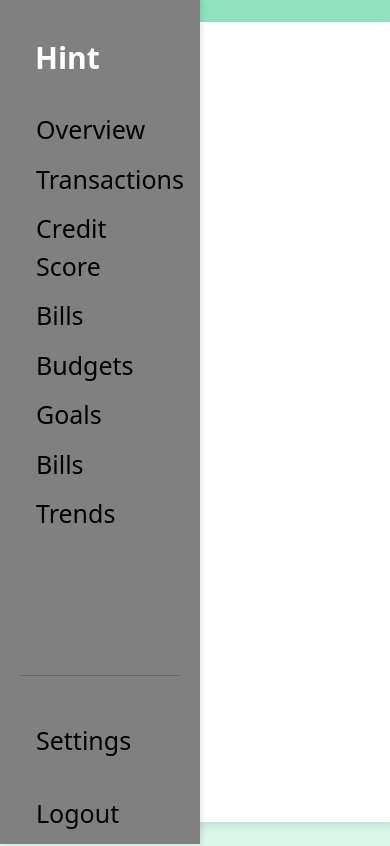
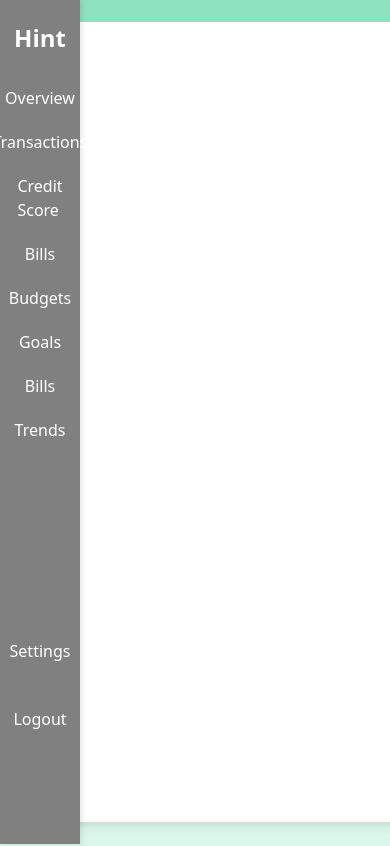
Before and after one commit to oceanchen011/Hint---Finance-Tracker, a React (Create React App) app in the folder frontend/: page /Budget in a window 390 px wide. Shown: the top 846 px of the page. Built offline with nearby package versions, Linux system fonts and the light colour scheme.

Commit message:
fixed sidebar css issues and fixed total

```diff
--- a/frontend/src/Components/Budgets/Budget.jsx
+++ b/frontend/src/Components/Budgets/Budget.jsx
@@ -28,7 +28,13 @@
             <Sidebar />
             <Container
                 className="my-4"
-                style={{ width: "1400px", height: "800px", padding: "20px", margin: "0 auto" }} /* Inline style to remove extra space */
+                style={{
+                    width: "1400px", // Adjust to leave space for sidebar
+                    marginLeft: "6vw", // Offset content to the right of the sidebar
+                    height: "800px",
+                    padding: "20px",
+                    margin: "0 auto"
+                }}
             >
                 <Stack direction="horizontal" gap="2" className="mb-4">
                     <h1 className="me-auto" style={{ margin: 0 }}>Budgets</h1>
--- a/frontend/src/Components/Sidebar/Sidebar.css
+++ b/frontend/src/Components/Sidebar/Sidebar.css
@@ -1,67 +1,97 @@
-.body{
-    margin: 0;
+.sidebar {
+    position: fixed;
+    top: 0;
+    left: 0;
+    width: 15vw; /* Default width */
+    max-width: 150px; /* Limit for larger screens */
+    min-width: 80px; /* Minimum width before switching to icons */
+    height: 100vh;
+    background-color: gray;
+    padding: 20px;
+    box-shadow: 2px 0 5px rgba(0, 0, 0, 0.1);
+    z-index: 100;
+    transition: width 0.3s;
+    display: flex;
+    flex-direction: column;
+    align-items: center; /* Center logo and items */
 }
 
-.sidebar {
-    position: fixed; /* Fix the sidebar to the left */
-    top: 0;
-    left: 0;
-    width: 200px; /* Set a consistent width */
-    height: 100vh; /* Full viewport height */
-    background-color: gray;
-    padding: 20px; /* Add padding for spacing */
-    box-shadow: 2px 0 5px rgba(0, 0, 0, 0.1); /* Optional shadow */
-    z-index: 100; /* Ensure it stays above the content */
-}
-.logo{
-    display: flex;
-    padding: 15px;
-    font-size: 30px;
+.logo {
+    font-size: 1.5rem;
     font-weight: bold;
     color: white;
+    text-align: center;
+    margin-bottom: 20px;
+    transition: font-size 0.3s; /* Shrink smoothly */
 }
 
 .menu-container {
-    margin-top: 10px; /* Adjust as needed */
+    display: flex;
+    flex-direction: column;
+    align-items: center; /* Center items inside the sidebar */
+    width: 100%; /* Use full width */
 }
 
 .menu-item {
-    padding: 5px 15px;
+    display: flex;
+    align-items: center;
+    justify-content: flex-start;
+    padding: 10px;
+    font-size: 1rem;
+    color: white;
     text-decoration: none;
-    font-size: 18px;
-    color: black;
-    display: block;
-    border: 1px solid transparent; /* Initial transparent border */
-    border-radius: 5px; /* Optional, for rounded corners */
-    box-sizing: border-box; /* Includes padding/border in width calculation */
+    border-radius: 5px;
+    width: 100%; /* Full width */
+    transition: all 0.3s; /* Smoothly resize */
+    box-sizing: border-box;
+}
+
+.menu-item .icon {
+    font-size: 1.5rem; /* Icon size */
+    margin-right: 10px; /* Space between icon and text */
+    transition: font-size 0.3s, margin 0.3s;
+}
+
+.menu-item .text {
+    display: inline;
+    white-space: nowrap; /* Prevent text wrapping */
+    overflow: hidden;
+    transition: opacity 0.3s, width 0.3s;
 }
 
 .menu-item:hover {
-    background-color: #333; /* Highlight color on hover */
-    color: #f1f1f1;
-    border-color: #333; /* Same as background color for consistent look */
-    width: 100%;
+    background-color: #333;
 }
 
-.bar{
-    color: darkgrey;
+@media (max-width: 768px) {
+    .sidebar {
+        width: 25vw; /* Shrink sidebar */
+        min-width: 80px; /* Minimum width */
+    }
+
+    .menu-item {
+        justify-content: center; /* Center items */
+    }
+
+    .menu-item .text {
+        display: none; /* Hide text on smaller screens */
+    }
 }
 
-.sidebar a {
-    padding: 5px 15px; /* Reduced padding here as well */
-    text-decoration: none;
-    font-size: 25px;
-    display: block;
-    color: black;
+@media (max-width: 480px) {
+    .sidebar {
+        width: 40px; /* Narrow sidebar for small screens */
+    }
 
+    .menu-item {
+        justify-content: center; /* Center icons only */
+    }
+
+    .menu-item .text {
+        display: none; /* Ensure text is hidden */
+    }
+
+    .menu-item .icon {
+        margin-right: 0; /* Remove spacing for text */
+    }
 }
-
-.sidebar a:hover {
-    color: #f1f1f1;
-}
-
-.accounts {
-    width: calc(100% - 180px); /* Adjust width to fill the remaining space */
-    height: 100vh;
-    background-color: lightgrey;
-}
--- a/frontend/src/Components/Sidebar/Sidebar.jsx
+++ b/frontend/src/Components/Sidebar/Sidebar.jsx
@@ -7,7 +7,7 @@
             <div className="sidebar">
                 <div className="logo">Hint</div>
                 <div className="menu-container">
-                    <a href="#overview" className="menu-item">Overview</a>
+                    <a href="/HomeScreen" className="menu-item">Overview</a>
                     <a href="#transactions" className="menu-item"> Transactions </a>
                     <a href="#creditscore" className="menu-item"> Credit Score </a>
                     <a href="#Bills" className="menu-item"> Bills </a>
--- a/frontend/src/contexts/BudgetContext.js
+++ b/frontend/src/contexts/BudgetContext.js
@@ -11,8 +11,9 @@
 }
 
 export const BudgetsProvider = ({ children }) => {
-    const [budgets, setBudgets]  = useLocalStorage("budgets", [])
-    const [expenses, setExpenses] = useLocalStorage("expenses", [])
+    const [expenses, setExpenses] = useState([]); // Ensure this is empty by default
+    const [budgets, setBudgets] = useState([]);  // Ensure this is empty by default
+
 
     function getBudgetExpenses(budgetId){
         return expenses.filter(expense => expense.budgetId === budgetId)
```
